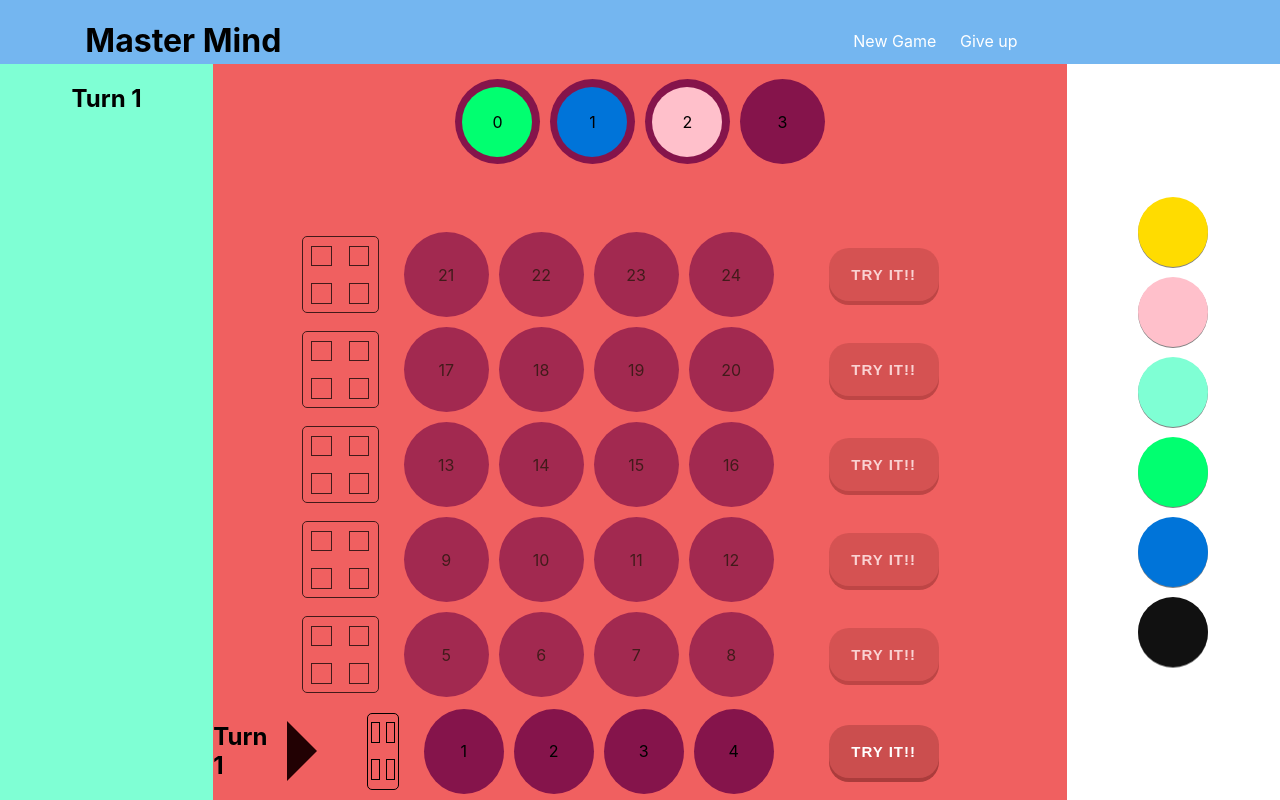
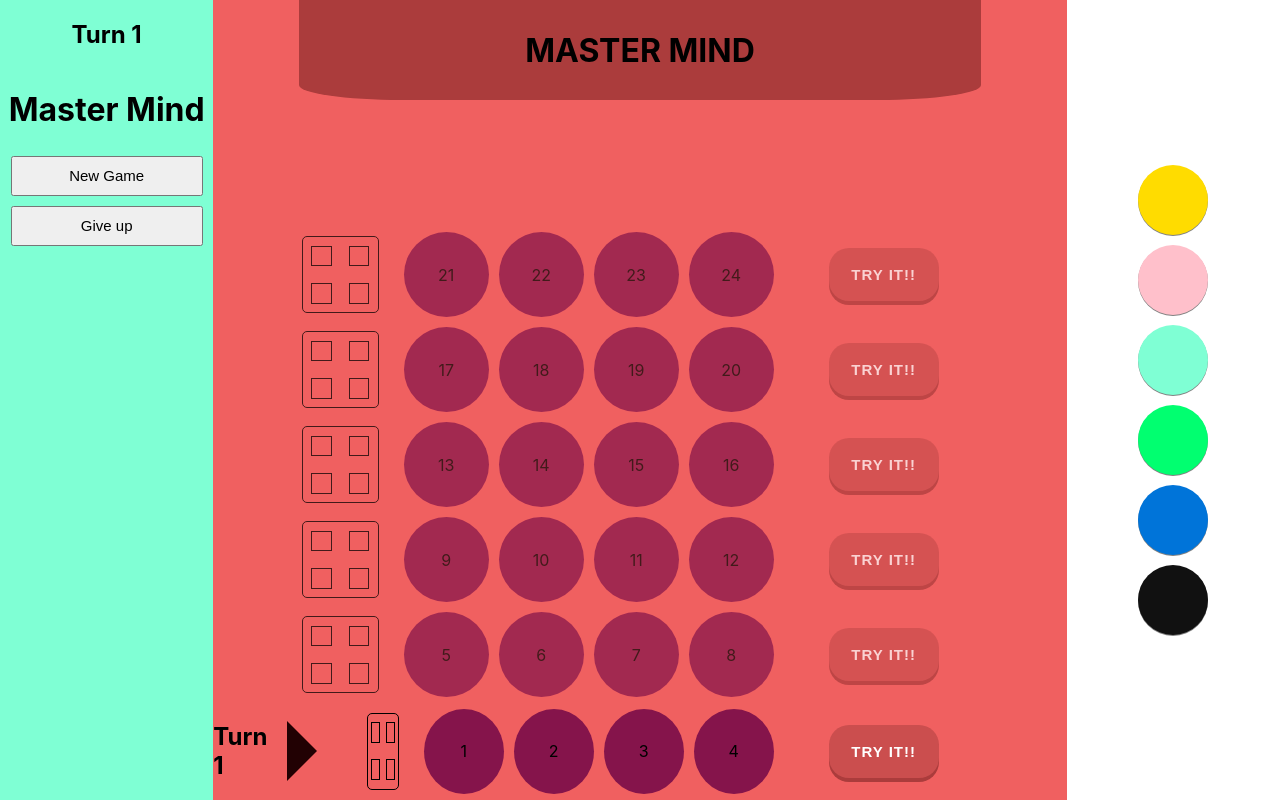
Before and after one commit to michaelkosak2606/masterMindGameWithReact, a React (Create React App) app: page / in a window 1280 px wide. Built offline with nearby package versions, Linux system fonts and the light colour scheme.

Commit message:
removed header, refactored grid, added animations for hiddenColors component, added function gameEnd

```diff
--- a/src/App.css
+++ b/src/App.css
@@ -1,9 +1,9 @@
 .App{
   display: grid;
   grid-template-columns: repeat(12, 1fr);
-  grid-template-rows: 8vh 92vh;
+  grid-template-rows: 100vh;
 }
-.header{
+/* .header{
   background-color: rgb(116, 182, 240);
   grid-column: span 12;
 
@@ -16,15 +16,15 @@
 .header h1 {
   grid-column: span 8;
 margin-left: 10%;
-}
-.header span{
+} */
+/* .header span{
   grid-column: span 1;
 grid-gap: 1em;
   color: #fff;
-}
-.header span:hover{
+} */
+/* .header span:hover{
   cursor: pointer;
-}
+} */
 
 .gameCircle{
   display: flex;
@@ -56,10 +56,16 @@ margin: 5px;
   flex-direction: column;
   align-items: center;
 }
+.infoBoardButton{
+  width: 90%;
+  height: 40px;
+margin: 5px;
+cursor: pointer;
+font-size: 15px;
+}
 .gameboard{
   background: #f06060;
   grid-column: span 8;
-padding-top: 10px;
   display:flex;
   flex-direction: column-reverse;
   /* align-items: center; */
@@ -143,8 +149,52 @@ justify-items: center;
   border-left: 30px solid rgb(34, 1, 3);
 margin-left: 20px;
 }
+.hiddenColorsContainer{
+flex-grow: 1;
+justify-content: flex-end;
+align-items: center;
+background-color: transparent;
+margin-top: 0;
+display: flex;
+flex-direction: column-reverse;
+}
+.hiddenColorsBoard{
+display: flex;
+height: 100px;
+width: 80%;
+background-color: #ab3c3c;
+justify-content: center;
+align-items: center;
+border-bottom-right-radius: 15%;
+border-bottom-left-radius: 15%;
+}
 .hiddenColors{
   display: flex;
-  flex-grow: 1;
-margin-top: 0;
-justify-content: center;}
+  animation: slideUp 0s ease-out forwards;
+  /* transition: all 1.7s ease-out; */
+}
+@keyframes slideUp {
+
+  0%{
+    transform: translateY(0px)
+  }
+  100%{
+    transform: translateY(-100px)
+  }
+}
+.slide-out{
+  animation: slideOut 1.3s ease-out forwards;
+  transition: all 1.3s ease-out;
+}
+@keyframes slideOut {
+
+  0%{
+    transform: translateY(0px)
+  }
+  5%{
+    transform: translateY(5px)
+  }
+  100%{
+    transform: translateY(-100px)
+  }
+}
--- a/src/App.js
+++ b/src/App.js
@@ -1,5 +1,4 @@
 import React, { Component } from 'react';
-import Header from './components/Header'
 import InfoBoard from './components/InfoBoard'
 import GameRow from './components/GameRow'
 import HiddenColors from './components/HiddenColors'
@@ -8,6 +7,7 @@ import './App.css';
 
 class App extends Component {
   state = {
+    gameEnded: false,
     hiddenColors: ['transparent', 'transparent', 'transparent', 'transparent'],
     turn: 0,
     gamerows: [
@@ -132,7 +132,7 @@ class App extends Component {
     })
     ////Fill guessedColors with null, if its shorter than 4
     console.log(guessedColors)
-    let differenceToFill = 4 - guessedColors.length
+    let differenceToFill = this.state.hiddenColors.length - guessedColors.length
     for (let i = 0; i < differenceToFill; i++) {
       guessedColors.push('transparent')
     }
@@ -164,13 +164,13 @@ class App extends Component {
   }
   fillHiddenColors = () => {
     const colors = [...this.state.figuren, 'transparent']
-    let randomNumbersArray = []
-    for (let i = 1; i <= 4; i++) {
+    let randomNumbers = []
+    for (let i = 1; i <= this.state.hiddenColors.length; i++) {
       let randomNUmber = Math.floor((Math.random() * colors.length))
       if (randomNUmber === 7) { randomNUmber = 6 }
-      randomNumbersArray.push(randomNUmber)
+      randomNumbers.push(randomNUmber)
     }
-    const hiddenColors = randomNumbersArray.map(randomNUmber => {
+    const hiddenColors = randomNumbers.map(randomNUmber => {
       return (colors[randomNUmber])
     })
 
@@ -185,17 +185,29 @@ class App extends Component {
     for (let i = 0; i < 6; i++) {
       gamerows[i].colors.forEach(color => color.color = "transparent")
       gamerows[i].guessedColors.forEach((color, index, guessedColors) => guessedColors[index] = "transparent")
+      gamerows[0].status = null
     }
     this.setState({
       turn: 0,
-      gamerows: gamerows
+      gamerows: gamerows,
+      gameEnded: false
     }, () => this.fillHiddenColors())
   }
-
+  gameEnd = () => {
+    const turn = this.state.turn
+    let gamerows = this.state.gamerows.map(gamerow => { return { ...gamerow } })
+    gamerows[turn].status = "inactive"
+    this.setState({
+      gameEnded: true,
+      gamerows: gamerows
+    })
+  }
   componentDidMount() {
     this.fillHiddenColors()
   }
   render() {
+    const slideClass = this.state.gameEnded ? "slide-out" : ""
+    const opacityHiddenColors = this.state.gameEnded ? "1" : "0"
     const gameboard = this.state.gamerows.map((row, index) => {
       const checkTurnNumber = this.state.turn === index
       return (
@@ -217,16 +229,19 @@ class App extends Component {
 
     return (
       <div className="App">
-        <Header
+
+        <InfoBoard
+          turnNumber={this.state.turn}
           newGame={this.newGame}
-        />
-        <InfoBoard turnNumber={this.state.turn}
+          gameEnd={this.gameEnd}
         />
 
         <div className="gameboard">
           {gameboard}
           <HiddenColors
             hiddenColors={this.state.hiddenColors}
+            opacity={opacityHiddenColors}
+            slideOut={slideClass}
           />
         </div>
         <Spielfiguren
--- a/src/components/HiddenColors.js
+++ b/src/components/HiddenColors.js
@@ -2,7 +2,7 @@ import React, { Component } from 'react'
 
 export class HiddenColors extends Component {
     render() {
-        const hiddenColors = this.props.hiddenColors.map((hiddenColor, index) => {
+        const hiddenColorsRow = this.props.hiddenColors.map((hiddenColor, index) => {
             return (
                 <div
                     className="gameCircle"
@@ -18,8 +18,15 @@ export class HiddenColors extends Component {
             )
         })
         return (
-            <div className="hiddenColors">
-                {hiddenColors}
+            <div className="hiddenColorsContainer">
+                <div className={"hiddenColors"} style={{ opacity: this.props.opacity }}>
+                    {hiddenColorsRow}
+                </div>
+                <div className={"hiddenColorsBoard " + this.props.slideOut}>
+                    <h1>
+                        MASTER MIND
+                    </h1>
+                </div>
             </div>
         )
     }
--- a/src/components/InfoBoard.js
+++ b/src/components/InfoBoard.js
@@ -5,6 +5,9 @@ export class InfoBoard extends Component {
         return (
             <div className="infoBoard">
                 <h2> Turn {this.props.turnNumber + 1}</h2>
+                <h1>Master Mind </h1>
+                <button className="infoBoardButton" onClick={this.props.newGame}> New Game</button>
+                <button className="infoBoardButton" onClick={this.props.gameEnd}>Give up</button>
             </div>
         )
     }
```
